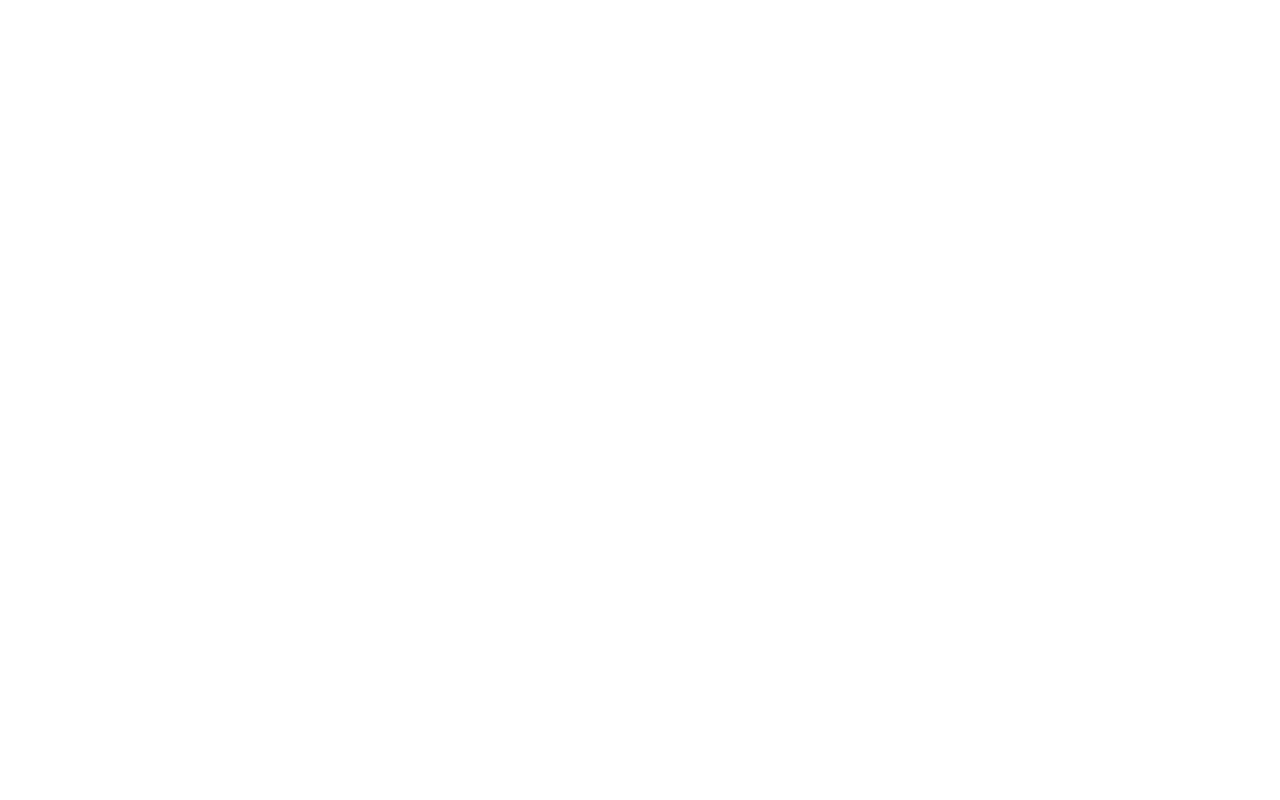
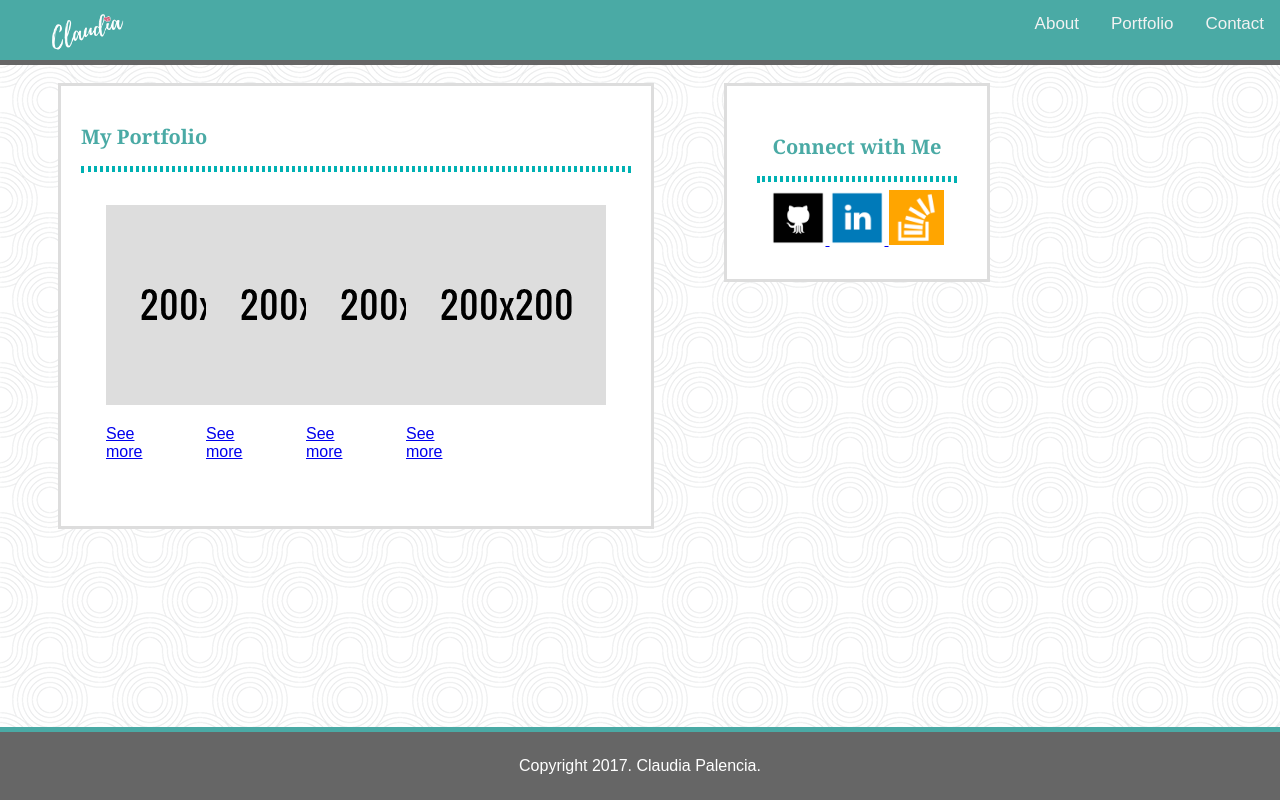
Before and after one commit to 7clau21/Basic-Portfolio, a plain HTML site: page portfolio.html in a window 1280 px wide. Drawn offline with Linux system fonts and the light colour scheme.

Commit message:
add portfolio

```diff
--- a/assets/css/style.css
+++ b/assets/css/style.css
@@ -13,6 +13,7 @@
     margin-left: 0;
     margin-right: 0;
     text-align: center;
+    border-bottom: 5px solid #666666;
 }
 
 /* Style the links inside the navigation bar */
@@ -24,6 +25,7 @@
     padding: 14px 16px;
     text-decoration: none;
     font-size: 17px;
+    font-family: 'Arial', 'Helvetica Neue', Helvetica, sans-serif;
 
 }
 
@@ -32,7 +34,7 @@
     background-color: #ddd;
     color: black;
     text-align: center;
-    padding-bottom: 25px;
+    padding-bottom: 30px;
 }
 
 /* Add a color to the active/current link */
@@ -59,10 +61,16 @@
 
 
 h2 {
-  font-size: 25px;
+  font-size: 20px;
   color: #4aaaa5;
+  font-family: 'Georgia', Times, Times New Roman, serif;
 
 
+}
+
+p{
+	font-family: 'Arial', 'Helvetica Neue', Helvetica, sans-serif;
+	color: #777777;
 }
 
 
@@ -72,11 +80,10 @@
   float: left;
   margin: 50px;
   width: 550px;
-  height: 420px;
+  height: 400px;
   border-style: solid;
   border-color: #dddddd;
   margin-top: 75px;
-
 
 
 }
@@ -92,7 +99,7 @@
 
 .sidebar {
   background-color: white;
-  padding: 10px;
+  padding: 30px;
   float: left;
   margin:20px;
   width: 200px;
@@ -123,6 +130,7 @@
 
 /* Style inputs with type="text", select elements and textareas */
 input[type=text], select, textarea {
+	font-family: 'Arial', 'Helvetica Neue', Helvetica, sans-serif;
     width: 100%; /* Full width */
     padding: 12px; /* Some padding */
     border: 1px solid #ccc; /* Gray border */
@@ -150,6 +158,8 @@
 
 /* Add a background color and some padding around the form */
 .container {
+	font-family: 'Arial', 'Helvetica Neue', Helvetica, sans-serif;
+	color: white;
     border-radius: 5px;
     background-color: #4aaaa5;
     padding: 20px;
@@ -158,6 +168,7 @@
 
 
 .footer {
+	font-family: 'Arial', 'Helvetica Neue', Helvetica, sans-serif;
   position: absolute;
   right: 0;
   bottom: 0;
@@ -168,3 +179,30 @@
   color: white;
   border-top: 5px solid #4aaaa5;
 }
+
+
+.portfolio{
+background-color: #fff;
+  padding: 20px;
+  float: left;
+  margin: 50px;
+  width: 500px;
+  height: 800px;
+  border-style: solid;
+  border-color: #dddddd;
+  margin-top: 75px;
+
+
+
+
+
+}
+
+
+.portfolio-item{
+	float: left;
+	width: 50px;
+  height: 50px;
+  padding: 25px;
+
+}
--- a/portfolio.html
+++ b/portfolio.html
@@ -0,0 +1,94 @@
+<!DOCTYPE html>
+<html lang="en-us">
+
+<head>
+	<meta charset="UTF-8">
+	<title>Portfolio | Claudia Palencia</title>
+	<link rel="stylesheet" type="text/css" href="assets/css/style.css">
+</head>
+
+<body background="assets/images/round.png">
+
+	<header>
+
+  			<div class="topnav" id="myTopnav">
+  					<img id="navbarbrand" src="assets/images/claudia.png" alt="Claudia">
+  					<a href="contact.html">Contact</a>
+ 					<a href="portfolio.html">Portfolio</a>
+  					<a href="index.html">About</a>
+
+			</div>
+	</header>
+
+	<div class="main-section">
+
+				<h2>My Portfolio</h2>
+
+				<hr class="hr-line">
+
+
+	<div class="portfolio-item">
+		<a href="#"><img src="assets/images/200.png" alt="View more info" /></a>
+		<p class="btn"><a href="#">See more</a></p>
+	</div>
+
+	<div class="portfolio-item">
+		<a href="#"><img src="assets/images/200.png" alt="View more info" /></a>
+		<p class="btn"><a href="#">See more</a></p>
+	</div>
+
+	<div class="portfolio-item">
+		<a href="#"><img src="assets/images/200.png" alt="View more info" /></a>
+		<p class="btn"><a href="#">See more</a></p>
+	</div>
+
+	<div class="portfolio-item">
+		<a href="#"><img src="assets/images/200.png" alt="View more info" /></a>
+		<p class="btn"><a href="#">See more</a></p>
+	</div>
+
+</div>
+		<!--<div> Adding New Code
+
+			<div class="main-section">
+
+				<h2>My Portfolio</h2>
+
+				<hr class="hr-line">
+
+				<img id="bio-image" src="assets/images/IMG_1107.PNG.jpg" alt="Claudia Palencia">
+
+				<p>Hello! I'm Claudia! I'm a mommy to a tiny human and 2 fur babies who is always reinventing herself and trying to help others along their journey!
+ </p>
+				<p>I've been working as a marketing communications manager for the past 5 years and have always had a passion for all things tech. I've embarked on this coding bootcamp journey to be a role model for my daughter and provide a better future for her as well. I strongly believe that technology means empowerment and hope to one day be able to call myself a software engineer. </p>
+
+			</div>-->
+
+
+			<div class="sidebar">
+				<h2>Connect with Me</h2>
+
+				<hr class="hr-line">
+
+				<a href="https://github.com/7clau21">
+				<img id="bio-image-1" src="assets/images/if_github_square_black_107109.png" alt="GitHub">
+				</a>
+
+				<a href="https://www.linkedin.com/in/claudiapalencia21/">
+				<img id="bio-image-2" src="assets/images/if_linkedin_square_color_107091.png" alt="LinkedIn">
+				</a>
+
+				<a href="https://stackoverflow.com/users/8593748">
+				<img id="bio-image-2" src="assets/images/if_stackoverflow_273179.png" alt="Stack OverFlow">
+				</a>
+
+			</div>
+		</div>
+
+
+		<div class="footer">
+		 Copyright 2017. Claudia Palencia.
+		</div>
+
+	</body>
+	</html>
```
Also changed, not shown: contact.html (+10 -4 lines), index.html (+15 -7 lines), assets/images/200.png (added), assets/images/IMG_1107.PNG.jpg (added).
